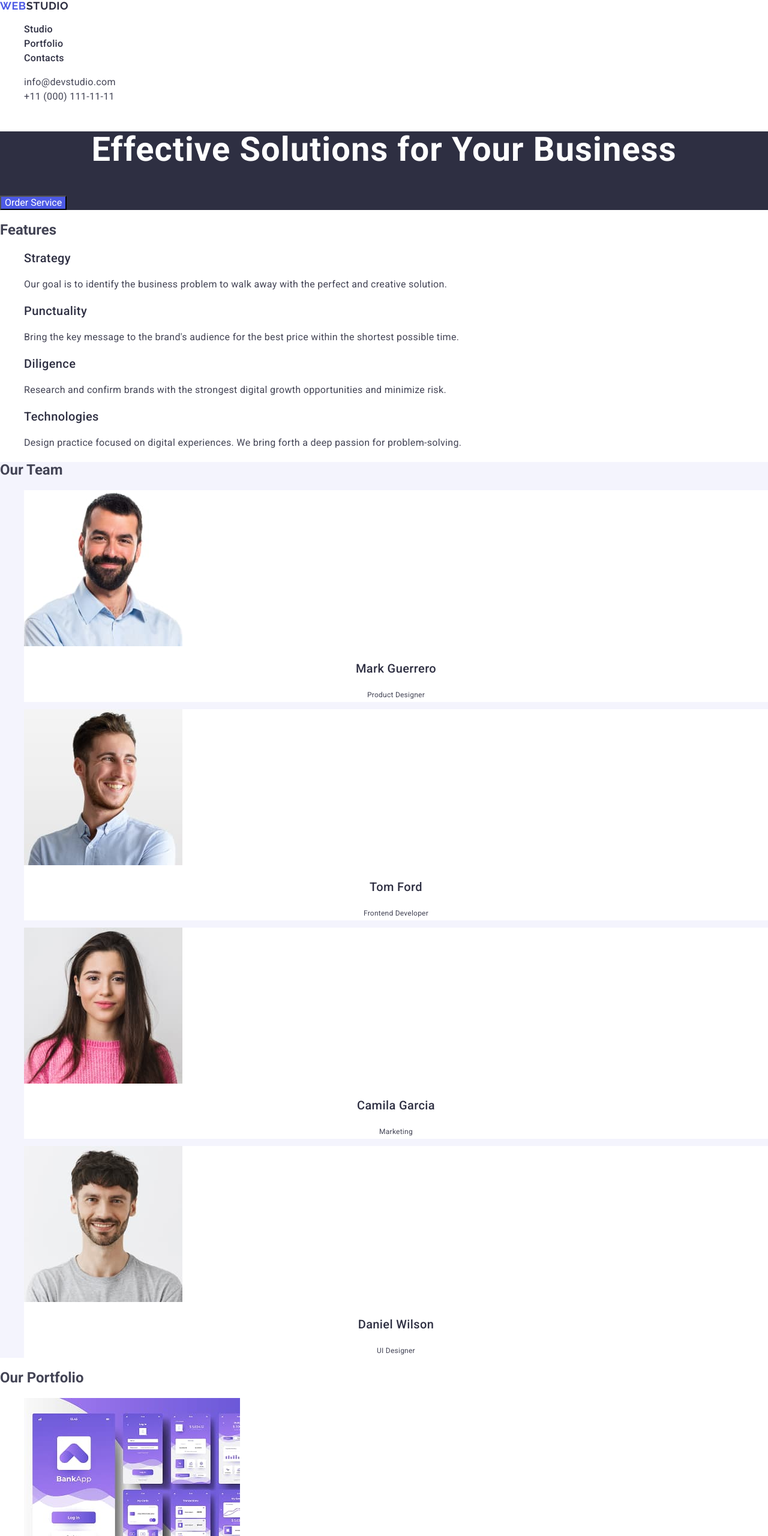
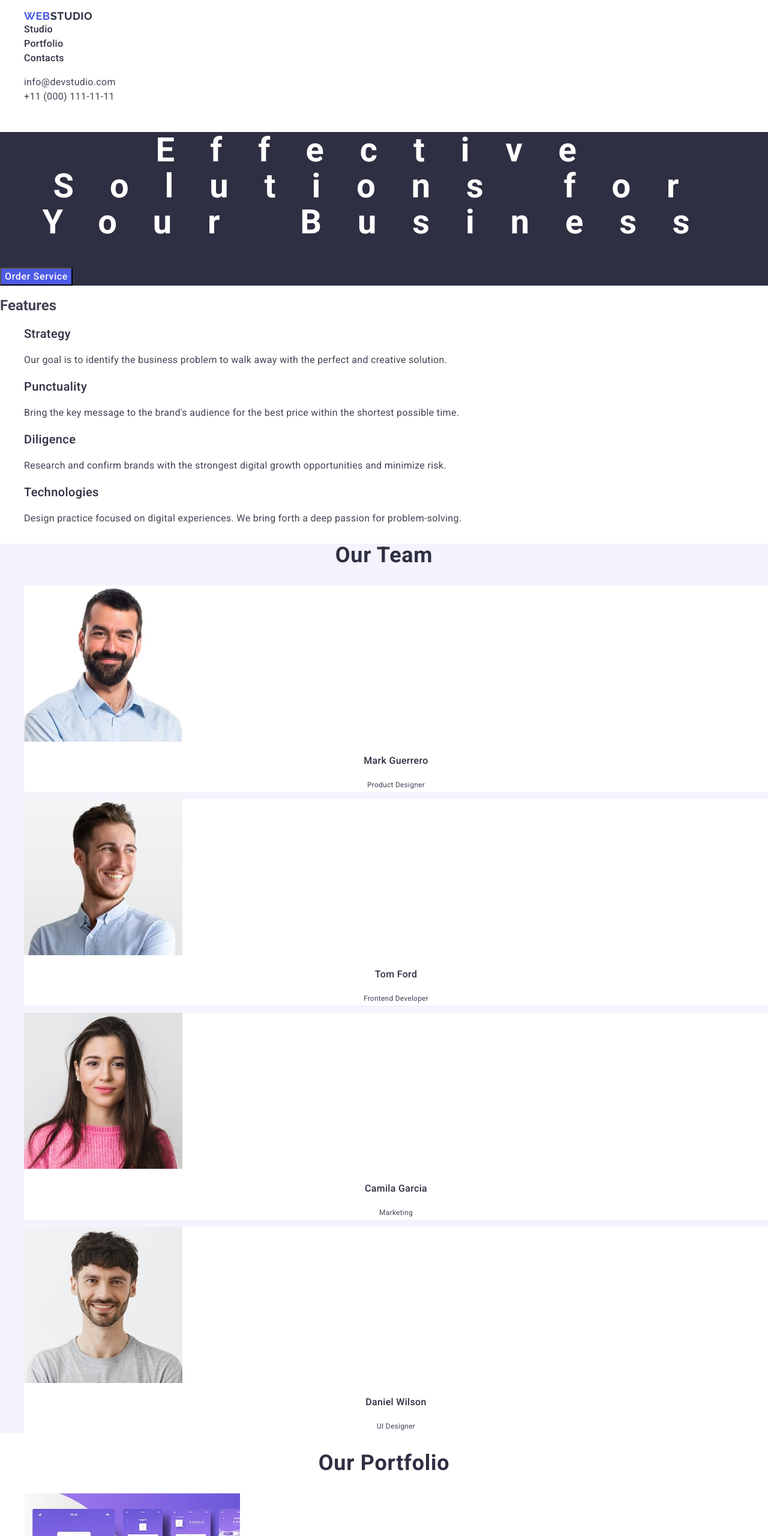
Before and after one commit to EdWin13ua/goit-markup-hw-02, a plain HTML site: page index.html in a window 1280 px wide. Shown: the top 2560 px of the page at 60% size. Drawn offline with nearby package versions, Linux system fonts and the light colour scheme.

Commit message:
correction

```diff
--- a/css/styles.css
+++ b/css/styles.css
@@ -24,18 +24,18 @@ button {
 .header-logo {font-family: "Raleway", sans-serif;
     font-weight: 700;
     font-size: 18px;
-    line-height: 1.16;
+    line-height: 1.17;
     letter-spacing: 0.03em;
     text-transform: uppercase;
-    color: #2e2f42;}
+    color: #4d5ae5;}
 
 .logo {font-family: "Raleway", sans-serif;
     font-weight: 700;
     font-size: 18px;
-    line-height: 1.16;
+    line-height: 1.17;
     letter-spacing: 0.03em;
     text-transform: uppercase;
-    color: #4d5ae5;}
+    color: #2e2f42;}
 
 .header-nav-list {}
 
@@ -51,7 +51,9 @@ button {
         color: #404bbf;
     }
 
-.header-contact {}
+.header-contact {
+    font-style: normal;
+}
 
 .mail-tel {
             font-style: normal;
@@ -77,14 +79,17 @@ button {
     font-weight: bold;
     font-size: 56px;
     line-height: 60px;
-    letter-spacing: 0.02em;
+    letter-spacing: 1.07em;
     text-align: center;
     color: #fff;}
 
 .hero-btn {
     font-family: inherit;
     color: #fff;
-    background: #4d5ae5;}
+    background: #4d5ae5;
+    font-weight: 500;
+    line-height: 1.5;
+    letter-spacing: 0.04em}
 
 .hero-btn:hover, .hero-btn:focus {
     background-color: #404bbf;
@@ -119,12 +124,21 @@ button {
 
 /* #region Team */
 
+.team-title {
+    font-size: 36px;
+    line-height: 1.11;
+    text-align: center;
+    letter-spacing: 0.02em;
+    text-transform: capitalize;
+    color: #2e2f42;
+}
+
 .team-logo {background: #fff;}
 
 .team-member {
 font-weight: 500;
-    font-size: 20px;
-    line-height: 1.2;
+    font-size: 16px;
+    line-height: 1.5;
     letter-spacing: 0.02em;
     text-align: center;
     color: #2e2f42;
@@ -157,6 +171,15 @@ font-weight: 500;
 
 .portfolio-list {}
 
+.portfolio-title {
+    font-size: 36px;
+    line-height: 1.11;
+    text-align: center;
+    letter-spacing: 0.02em;
+    text-transform: capitalize;
+    color: #2e2f42;
+}
+
 .portfolio-list-item {
     background: #fff
 }
@@ -187,19 +210,19 @@ font-weight: 500;
     font-family: "Raleway", sans-serif;
     font-weight: 700;
     font-size: 18px;
-    line-height: 1.16667;
+    line-height: 1.17;
     letter-spacing: 0.03em;
     text-transform: uppercase;
-    color: #f4f4fd;}
+    color: #4d5ae5;}
 
 .end-logo-span {
     font-family: "Raleway", sans-serif;
     font-weight: 700;
     font-size: 18px;
-    line-height: 1.16667;
+    line-height: 1.17;
     letter-spacing: 0.03em;
     text-transform: uppercase;
-    color: #4d5ae5;
+    color: #f4f4fd;
 }
 
 .end-text {
--- a/index.html
+++ b/index.html
@@ -19,11 +19,11 @@
     <header class="header">
         <!--#region Nav-->
         <nav class="header-nav">
-            <a class="header-logo" href="./index.html"><span class="logo">Web</span>Studio</a>
             <ul class="header-nav-list">
-                <li class="header-nav-list-item"><a class="header-nav-link" href="./studio.html">Studio</a></li>
-                <li class="header-nav-list-item"><a class="header-nav-link" href="./portfolio.html">Portfolio</a></li>
-                <li class="header-nav-list-item"><a class="header-nav-link" href="./contacts.html">Contacts</a></li>
+                <a class="header-logo" href="./index.html">Web<span class="logo">Studio</span></a>
+                <li class="header-nav-list-item"><a class="header-nav-link" href="">Studio</a></li>
+                <li class="header-nav-list-item"><a class="header-nav-link" href="">Portfolio</a></li>
+                <li class="header-nav-list-item"><a class="header-nav-link" href="">Contacts</a></li>
             </ul>
         </nav>
         <!-- #endregion Nav -->
@@ -154,7 +154,7 @@
 
     <!-- #region Footer -->
     <footer class="end">
-        <a class="end-logo" href="./index.html"><span class="end-logo-span">Web</span>Studio</a>
+        <a class="end-logo" href="./index.html">Web<span class="end-logo-span">Studio</span></a>
         <p class="end-text">Increase the flow of customers and sales for your business with digital marketing & growth
             solutions.</p>
     </footer>
```
